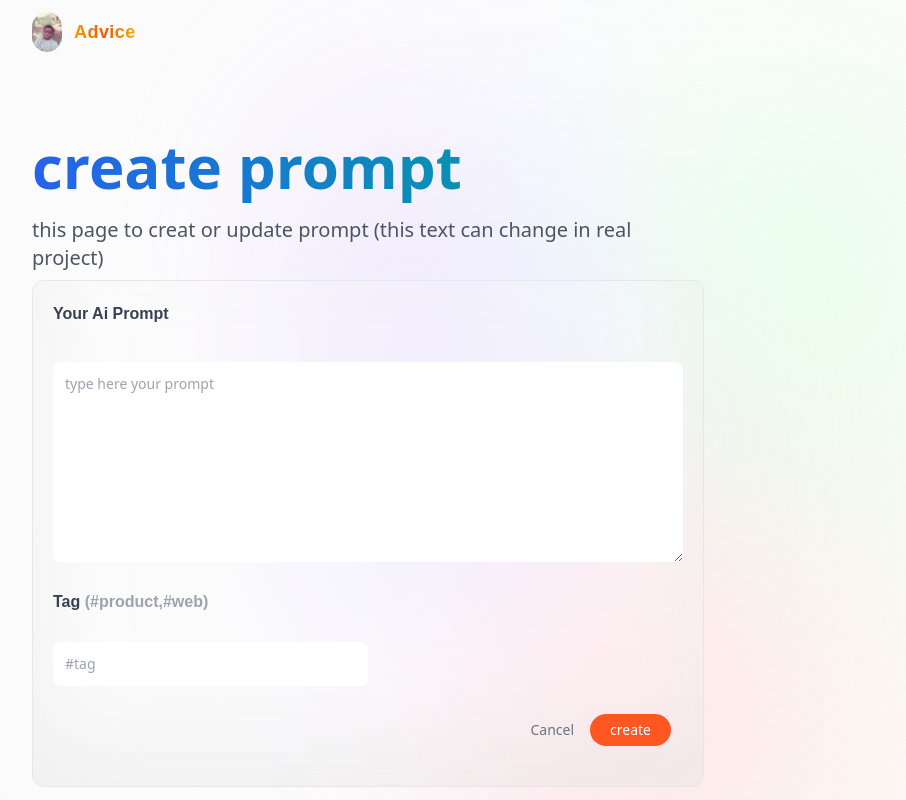
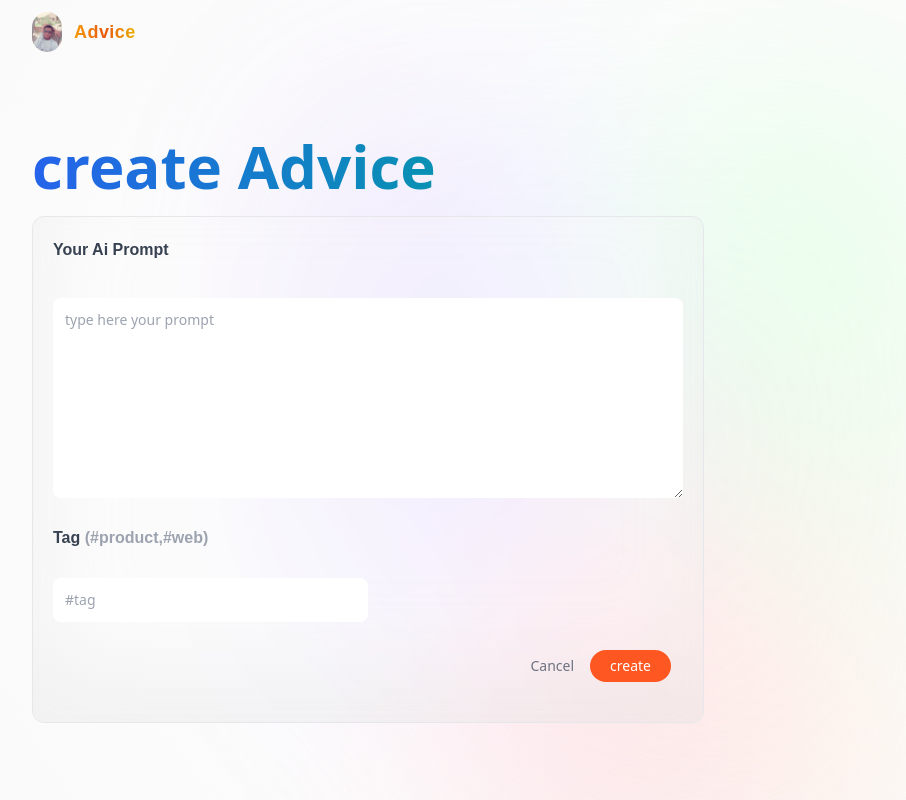
Before and after one commit to Ibrahim-Altantawy/Advice, a Next.js app: page /creat-prompt in a window 1280 px wide. Shown: the whole page, without its empty margins (32-938 px from the left). Built offline with nearby package versions, Linux system fonts and the light colour scheme; no server answers.

Commit message:
anthor update text

```diff
--- a/components/Form/Form.jsx
+++ b/components/Form/Form.jsx
@@ -4,14 +4,10 @@ export default function Form({ type, post, setPost, submit, handleSubmit }) {
   return (
     <>
       <section className="w-full">
-        <h1 className="head_text  ">
-          <span className="blue_gradient"> {type} prompt</span>
+        <h1 className="head_text  mb-5">
+          <span className="blue_gradient"> {type} Advice</span>
         </h1>
-        <p className="desc max-w-md">
-          {" "}
-          this page to creat or update prompt (this text can change in real
-          project)
-        </p>
+
         <form
           onSubmit={handleSubmit}
           className="mt-2 w-full max-w-2xl flex flex-col gap-7 glassmorphism  "
```
